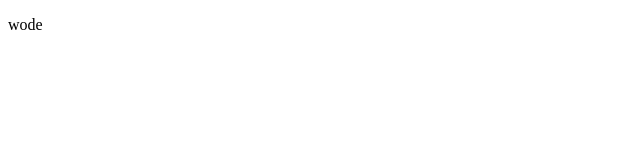
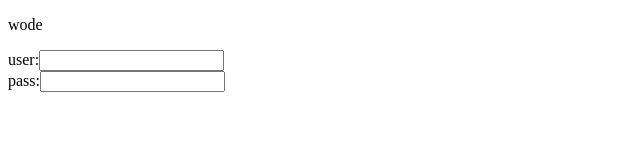
Before and after one commit to ThromeHub/Melody, a plain HTML site: page index.html in a window 1280 px wide. Shown: the whole page, without its empty margins (0-640 px from the left). Drawn offline with Linux system fonts and the light colour scheme.

Commit message:
添加了main内容

```diff
--- a/index.html
+++ b/index.html
@@ -6,5 +6,9 @@
 </head>
 <body>
 	<p>wode</p>
+	<div class="main">
+		user:<input type="text"><br />
+		pass:<input type="password"><br />
+	</div>
 </body>
 </html>
```
